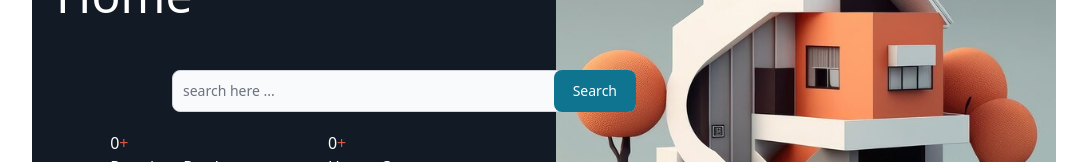
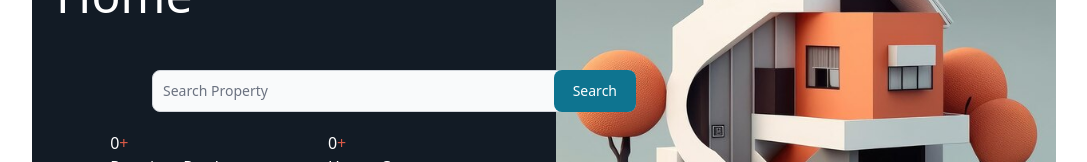
Before and after one commit to Sumaiya-Meem/Rentiz-Client-Side, a React (Vite) app: page /allProperties in a window 1280 px wide. Shown: the part 256-418 px from the top of the page, without its empty margins (96-1183 px from the left). Built offline with nearby package versions, Linux system fonts and the light colour scheme; no server answers; sample sign-in values are in the browser's storage.

Commit message:
add search functionality

```diff
--- a/src/Pages/AllProperties/AllProperties.jsx
+++ b/src/Pages/AllProperties/AllProperties.jsx
@@ -1,29 +1,38 @@
 import useProperty from "../../hooks/useProperty";
 import useUser from "../../hooks/useUser";
-import React from 'react';
+import React, { useState } from 'react';
 import img from "../../../public/contact.jpg"
 import CountUp from 'react-countup';
 import { FaSearch } from 'react-icons/fa';
-import { Button, TextInput } from 'flowbite-react';
+import { Avatar, Button, TextInput } from 'flowbite-react';
 import { Card } from 'flowbite-react';
+import { FaLocationDot } from "react-icons/fa6";
 
 const AllProperties = () => {
 
-    const [user] =useUser();
-    const [allProperty]=useProperty();
+    const [user] = useUser();
+    const [allProperty] = useProperty();
 
-    const PropertyWithoutRejected = allProperty.filter((data) => data.status !== 'rejected')
+    const [search, setSearch] = useState('');
+
+    const PropertyWithoutRejected = allProperty.filter((data) =>  data.status !== 'rejected' && data.name.toLowerCase().includes(search.toLowerCase())
+    )
     return (
         <div>
             <div>
                 <div className='bg-[#121b25] flex flex-col md:flex-row gap-4 justify-between '>
                     <div className="flex justify-center flex-col mt-[53px]  flex-1 relative">
-                <h1 className='text-white text-5xl ml-6'>Find Your <span className='text-[#da5a47]'>Dream </span> <br/> Home </h1>
+                        <h1 className='text-white text-5xl ml-6'>Find Your <span className='text-[#da5a47]'>Dream </span> <br /> Home </h1>
                         {/* input field div */}
                         <div className=' absolute -right-24  mt-20 w-full'>
                             <div className='ml-6 my-3 relative outline-2 py-1 outline-cyan-500 '>
                                 {/* <FaSearch className='absolute text-red-500 bottom-1 z-10 h-[41px] rounded-md left-2 pl-2 bg-white text-xl'></FaSearch> */}
-                <TextInput  type="text" placeholder="search here ... " className='ml-5'/>
+                                <TextInput
+                type="text"
+                placeholder="Search Property "
+                value={search}
+                onChange={(e) => setSearch(e.target.value)}
+            />
                                 <Button className='absolute right-0 top-1'>Search</Button>
                             </div>
 
@@ -52,14 +61,36 @@ const AllProperties = () => {
             </div>
             <div className="grid grid-cols-1 md:grid-cols-2 lg:grid-cols-3 gap-2 mt-6">
                 {
-               PropertyWithoutRejected.map((data)=>
+                    PropertyWithoutRejected.map((data) =>
                         <Card
                             className="max-w-sm"
                         >
                             <div className='flex-1 rounded-tl-[120px] items-center justify-center  hidden lg:block'>
                                 <img src={data.image} alt="" className=' rounded-tl-[120px] rounded-br-[120px] h-[200px] w-full mt-5 ' />
                             </div>
+                            <h2>{data.name}</h2>
+                            <div className='flex flex-col justify-around'>
+                                <div className='flex items-center gap-2'>
+                                    <span> <FaLocationDot /></span>
+                                    <p> {data.location}</p>
 
+                                </div>
+                                <div>
+                                    Price: $ {data.price}
+                                </div>
+
+                            </div>
+                            <div className='flex gap-4 items-center'>
+                                <Avatar img={data.agentImage} alt="avatar of Jese" rounded />
+                                <div className='flex flex-col font-semibold'>
+                                    <h4>Agent Name</h4>
+                                    <h2>{data.agentName}</h2>
+                                </div>
+                            </div>
+                            <div className="flex justify-around items-center">
+                                <h3 className='capitalize font-semibold'>Status: {data.status}</h3>
+                                <Button>Details</Button>
+                            </div>
 
                         </Card>
                     )
--- a/src/Pages/Home/Property/Property.jsx
+++ b/src/Pages/Home/Property/Property.jsx
@@ -7,10 +7,12 @@ import 'swiper/css/pagination';
 import { Pagination } from 'swiper/modules';
 import { FaLocationDot } from "react-icons/fa6";
 import useProperty from '../../../hooks/useProperty';
+import { Button } from 'flowbite-react';
 
 const Property = () => {
 
     const [allProperty]=useProperty();
+    const [search, setSearch] = useState('');
     const PropertyWithoutRejected = allProperty.filter((data) => data.status !== 'rejected')
 
     return (
@@ -40,7 +42,12 @@ const Property = () => {
                                 </div>
                             <p>Price: ${data.price}</p>
                             <p>Status: {data.status}</p>
+
                         </div>
+                        <div className="flex gap-10 items-center">
+                                <h3 className='capitalize font-semibold'>Status: {data.status}</h3>
+                                <Button>Details</Button>
+                            </div>
                     </SwiperSlide>
 
                     )
```
Lines whose indentation alone changed are shown as unchanged.
